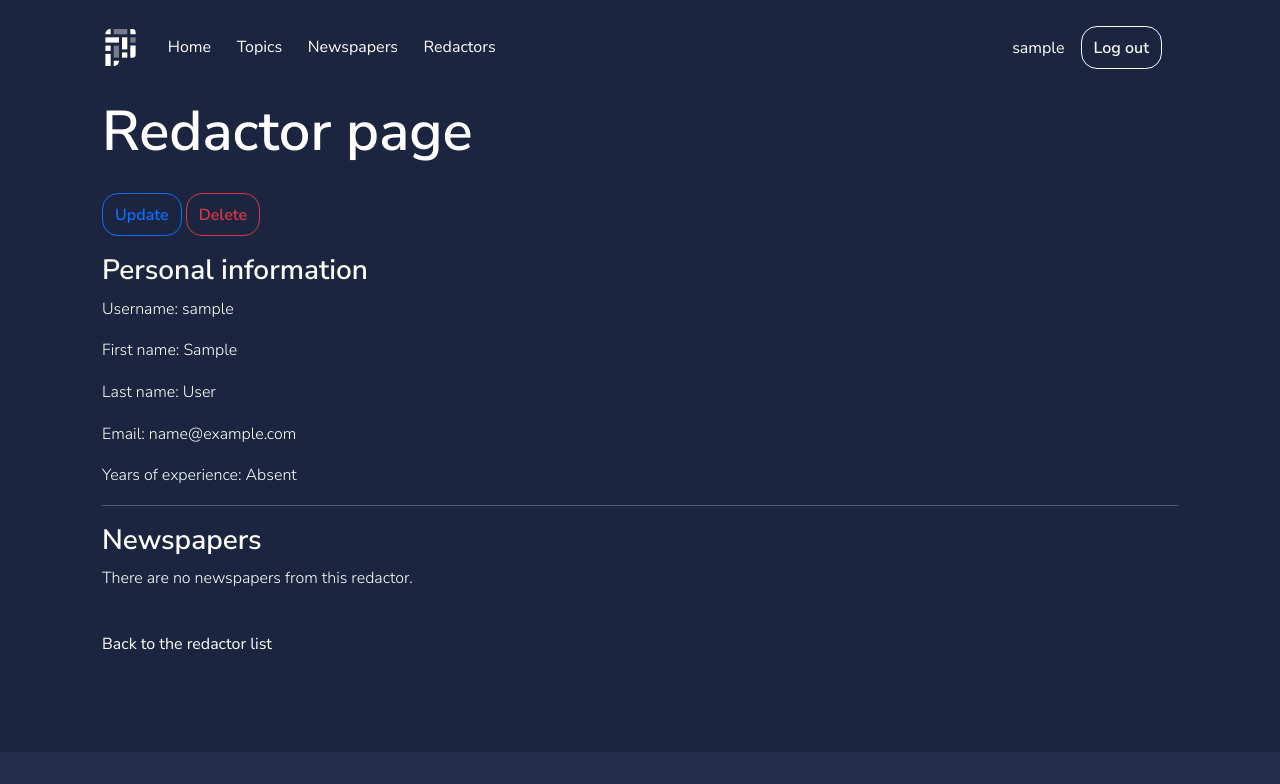
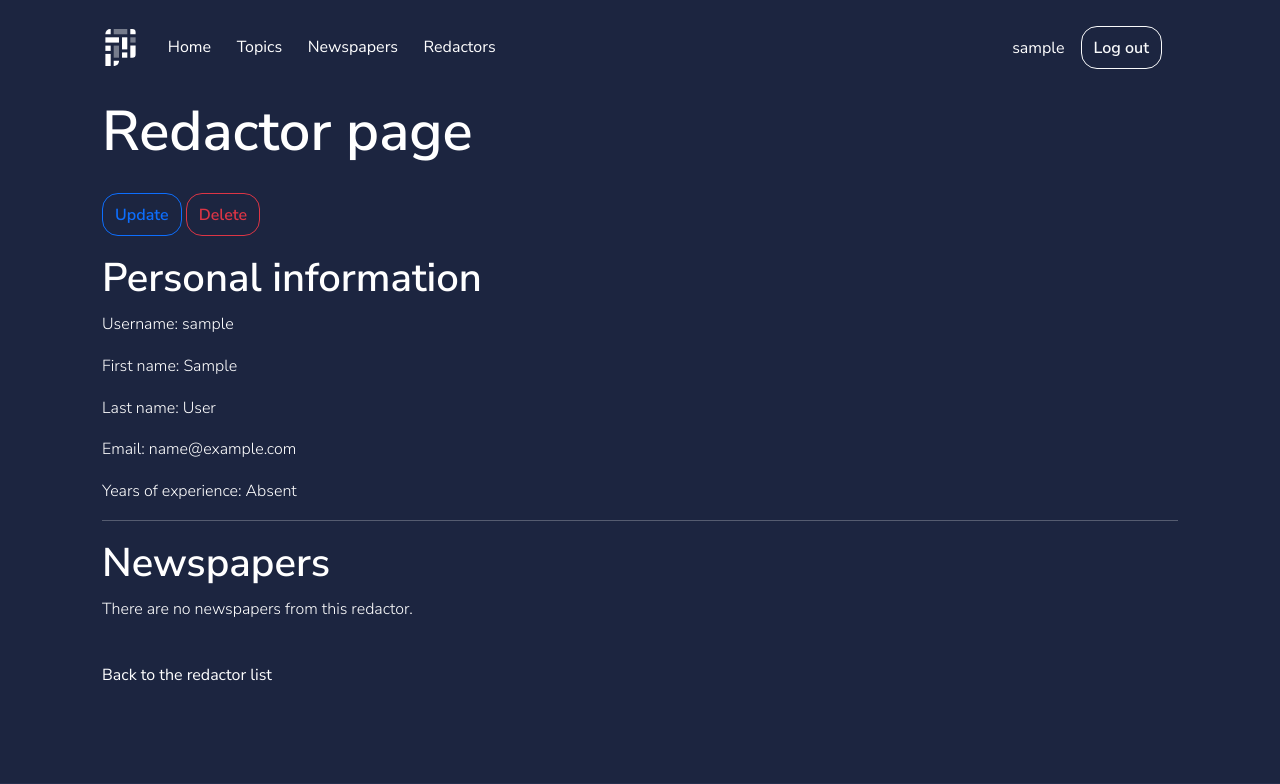
Before and after one commit to bknyrik/newspaper-agency-system, a Django app: page /redactors/1/ in a window 1280 px wide. Shown: the top 784 px of the page. Run offline with Django 5.2, Linux system fonts and the light colour scheme; the visitor is signed in with stand-in values (Sample User, id 1); data comes from the database, SQL or seed files in the repository; data that the repository does not hold is empty.

Commit message:
Add styles to all h3 in redactor_detail.html

```diff
--- a/templates/editor/redactor_detail.html
+++ b/templates/editor/redactor_detail.html
@@ -8,7 +8,7 @@
           <a class="btn btn-outline-info" href="{% url "editor:redactor-update" pk=redactor.id %}">Update</a>
           <a class="btn btn-outline-danger" href="{% url "editor:redactor-delete" pk=redactor.id %}">Delete</a>
           <section class="mt-3">
-            <h3>Personal information</h3>
+            <h3 class="display-3">Personal information</h3>
             <p>Username: {{ redactor.username }}</p>
             <p>First name: {{ redactor.first_name|default:"Absent" }}</p>
             <p>Last name: {{ redactor.last_name|default:"Absent" }}</p>
@@ -17,7 +17,7 @@
           </section>
           <hr>
           <section class="mt-3">
-            <h3>Newspapers</h3>
+            <h3 class="display-3">Newspapers</h3>
             {% for newspaper in redactor.newspapers.all %}
               <p>{{ newspaper }}</p>
             {% empty %}
```
